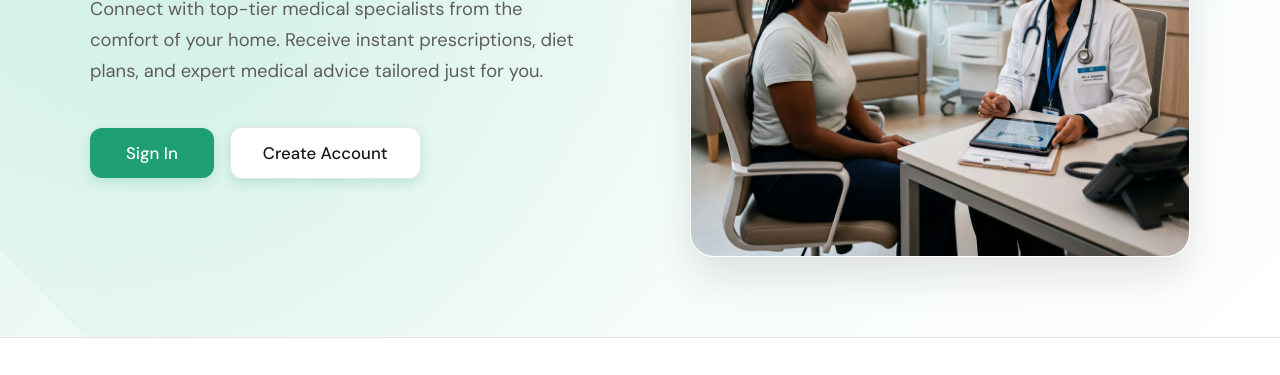
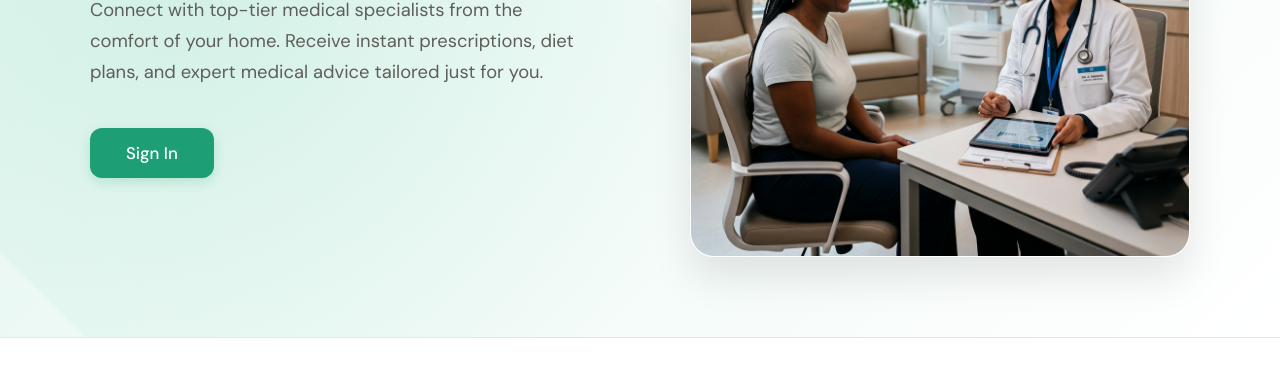
Before and after one commit to kollivarshini020705/hospital-website, a website: page index.html in a window 1280 px wide. Shown: the part 425-800 px from the top of the page. Drawn offline with Linux system fonts and the light colour scheme.

Commit message:
Remove redundant Create Account button from dashboard hero section

```diff
--- a/index.html
+++ b/index.html
@@ -281,7 +281,6 @@
         <p>Connect with top-tier medical specialists from the comfort of your home. Receive instant prescriptions, diet plans, and expert medical advice tailored just for you.</p>
         <div class="hero-btns" id="hero-auth-btns">
           <button class="btn btn-primary" style="padding: 14px 36px;" onclick="showPage('login')">Sign In</button>
-          <button class="btn" style="background: white; border: 1px solid var(--border); color: var(--text);" onclick="showPage('signup')">Create Account</button>
         </div>
         <div class="hero-btns" id="hero-portal-btn" style="display:none;">
           <button class="btn btn-primary" style="padding: 14px 40px;" onclick="showPage('portal')">Go to My Portal</button>
```
